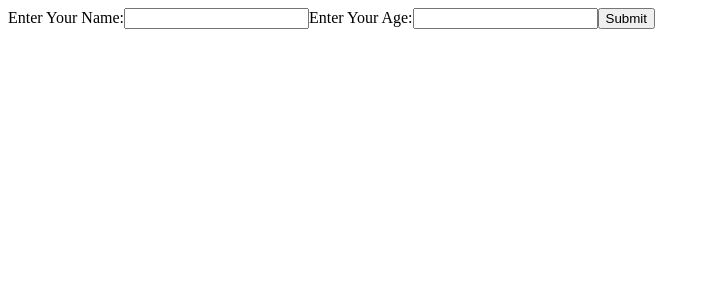
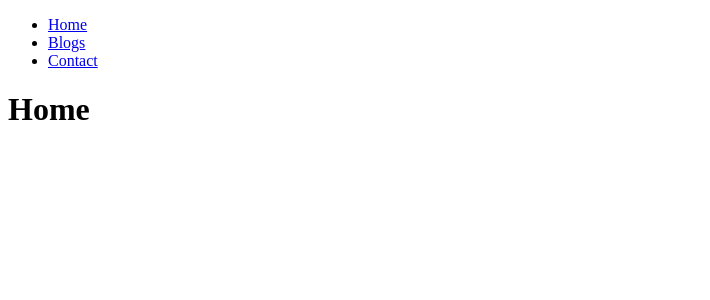
Before and after one commit to shohagh-work/reactapp, a React (Create React App) app: page / in a window 1280 px wide. Shown: the top 300 px of the page, without its empty margins (0-710 px from the left). Built offline with nearby package versions, Linux system fonts and the light colour scheme.

Commit message:
completed upto Router

```diff
--- a/package.json
+++ b/package.json
@@ -9,7 +9,8 @@
     "react": "^18.2.0",
     "react-dom": "^18.2.0",
     "react-scripts": "5.0.1",
-    "web-vitals": "^2.1.4"
+    "web-vitals": "^2.1.4",
+    "react-router-dom": "^6.8.2"
   },
   "scripts": {
     "start": "react-scripts start",
@@ -41,6 +42,7 @@
     "eslint-plugin-import": "^2.26.0",
     "eslint-plugin-jsx-a11y": "^6.7.0",
     "eslint-plugin-react": "^7.32.0",
-    "eslint-plugin-react-hooks": "^4.6.0"
+    "eslint-plugin-react-hooks": "^4.6.0",
+    "react-router-dom": "^6.8.2"
   }
 }
--- a/src/index.js
+++ b/src/index.js
@@ -1,13 +1,64 @@
 /* eslint-disable react/react-in-jsx-scope */
-import { useState } from 'react';
 import ReactDOM from 'react-dom/client';
+import { BrowserRouter, Route, Routes } from 'react-router-dom';
+import Blogs from './pages/Blogs';
+import Contact from './pages/Contact';
+import Home from './pages/Home';
+import Layout from './pages/Layout';
+import NoPage from './pages/NoPage';
 // import Garage from './Message';
 
 const root = ReactDOM.createRoot(
   document.getElementById('root'),
 );
+/* Router */
+export default function App() {
+  return (
+    <BrowserRouter>
+      <Routes>
+        <Route path="/" element={<Layout />}>
+          <Route index element={<Home />} />
+          <Route path="blogs" element={<Blogs />} />
+          <Route path="contact" element={<Contact />} />
+          <Route path="*" element={<NoPage />} />
+        </Route>
+      </Routes>
+    </BrowserRouter>
+  );
+}
+root.render(<App />);
 /* React Forms */
-/* multiple Inputs */
+/* select
+function MyForm() {
+  const [myCar, setMyCar] = useState('Tesla');
+  const handleChange = (event) => {
+    setMyCar(event.target.value);
+  };
+  return (
+    <select value={myCar} onChange={handleChange}>
+      <option value="Volvo">Volvo</option>
+      <option value="Tesla">Tesla</option>
+      <option value="BMW">BMW</option>
+    </select>
+  );
+}
+root.render(<MyForm />); */
+/* text area
+function MyForm() {
+  const [textarea, setTextarea] = useState(
+    'This is a textarea.',
+  );
+  const handleChange = (event) => {
+    setTextarea(event.target.value);
+  };
+  return (
+    <form>
+      <textarea value={textarea} onChange={handleChange} />
+    </form>
+  );
+}
+root.render(<MyForm />); */
+/* multiple Inputs
 function MyForm() {
   const [inputs, setInputs] = useState({});
   const handleChange = (event) => {
@@ -24,6 +75,7 @@ function MyForm() {
     <form onSubmit={handleSubmit}>
       <label htmlFor="a">
         Enter Your Name:
+        <br />
         <input
           id="a"
           type="text"
@@ -32,8 +84,11 @@ function MyForm() {
           onChange={handleChange}
         />
       </label>
+      <br />
+      <br />
       <label htmlFor="b">
         Enter Your Age:
+        <br />
         <input
           id="b"
           type="number"
@@ -42,10 +97,12 @@ function MyForm() {
           onChange={handleChange}
         />
       </label>
+      <br />
+      <br />
       <input type="submit" />
     </form>
   );
-}
+}  */
 /* for single input
 function MyForm() {
   const [name, setName] = useState('');
@@ -68,9 +125,9 @@ function MyForm() {
       <input type="submit" />
     </form>
   );
-} */
+}
 const element = <MyForm />;
-root.render(element);
+root.render(element); */
 /* React Lists
 function Car({ brand: { key, brand } }) {
   return (
--- /dev/null
+++ b/src/pages/Blogs.js
@@ -0,0 +1,7 @@
+import React from 'react';
+
+function Blogs() {
+  return <h1>Blog Articles</h1>;
+}
+
+export default Blogs;
--- /dev/null
+++ b/src/pages/Contact.js
@@ -0,0 +1,7 @@
+import React from 'react';
+
+function Contact() {
+  return <h1>Contact Me</h1>;
+}
+
+export default Contact;
--- /dev/null
+++ b/src/pages/Home.js
@@ -0,0 +1,9 @@
+import React from 'react';
+
+function Home() {
+  return (
+    <h1>Home</h1>
+  );
+}
+
+export default Home;
--- /dev/null
+++ b/src/pages/Layout.js
@@ -0,0 +1,24 @@
+import React from 'react';
+import { Link, Outlet } from 'react-router-dom';
+
+function Layout() {
+  return (
+    <>
+      <nav>
+        <ul>
+          <li>
+            <Link to="/">Home</Link>
+          </li>
+          <li>
+            <Link to="/blogs">Blogs</Link>
+          </li>
+          <li>
+            <Link to="/contact">Contact</Link>
+          </li>
+        </ul>
+      </nav>
+      <Outlet />
+    </>
+  );
+}
+export default Layout;
--- /dev/null
+++ b/src/pages/NoPage.js
@@ -0,0 +1,7 @@
+import React from 'react';
+
+function NoPage() {
+  return <h1>404</h1>;
+}
+
+export default NoPage;
```
Also changed, not shown: 2 other files (tests, documents, lock files or other folders).
